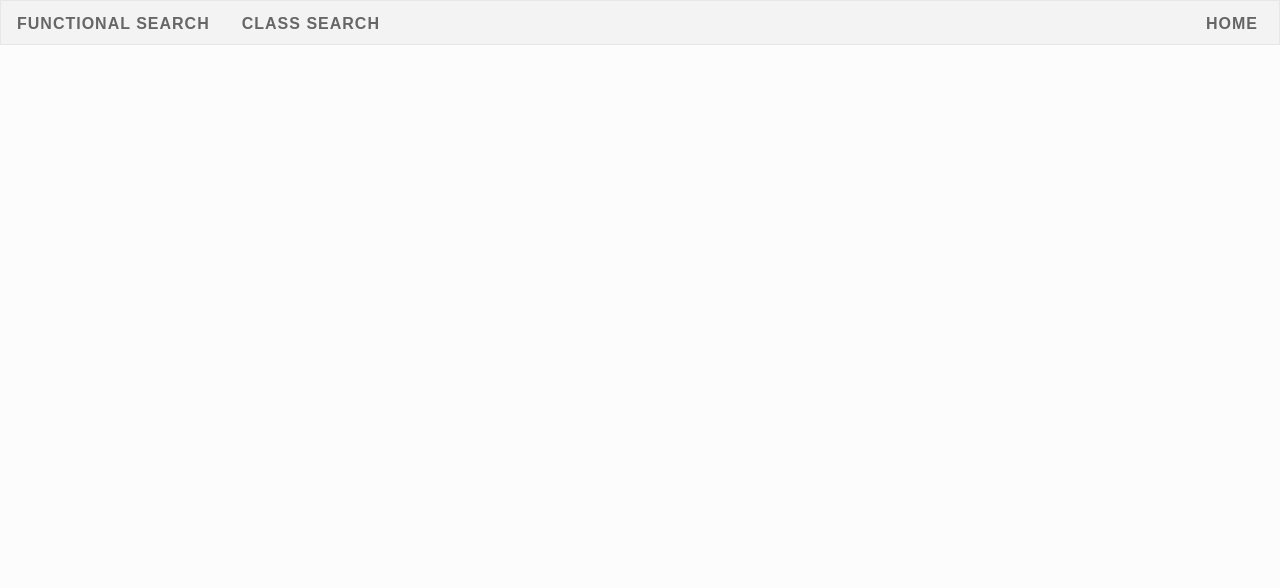
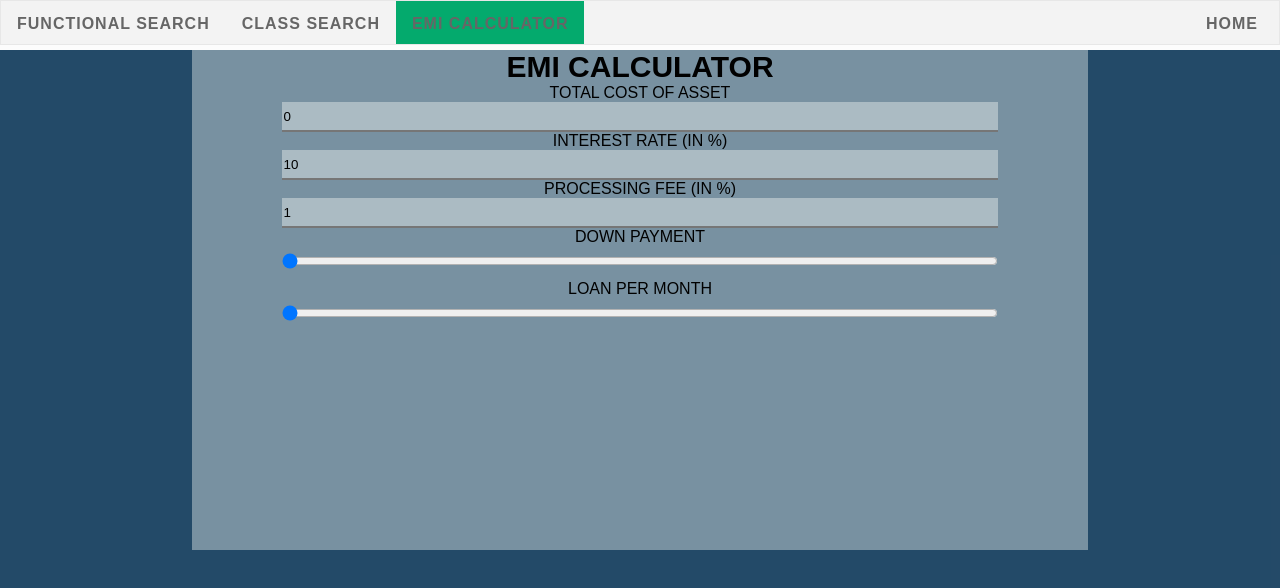
Before and after one commit to Chandan9898Kumar/Search_Bar, a React (Create React App) app: page /EmiCalculator in a window 1280 px wide. Shown: the top 588 px of the page. Built offline with nearby package versions, Linux system fonts and the light colour scheme.

Commit message:
feat: started emi calculator

```diff
--- a/package.json
+++ b/package.json
@@ -3,6 +3,9 @@
   "version": "0.1.0",
   "private": true,
   "dependencies": {
+    "@emotion/react": "^11.10.6",
+    "@emotion/styled": "^11.10.6",
+    "@mui/material": "^5.11.16",
     "@testing-library/jest-dom": "^5.16.5",
     "@testing-library/react": "^13.4.0",
     "@testing-library/user-event": "^13.5.0",
--- a/src/App.js
+++ b/src/App.js
@@ -3,6 +3,7 @@ import NavBar from "./NavBar/NavBar";
 import MainFunctionalPage from "./FunctionalSearch/MainSearchPage";
 import HomePage from "./HomePage/Home";
 import MainClassSearchPage from "./Classcomponentsearch/MainClassPage";
+import MainEmiPage from './EmiCalculator/MainEmi'
 function App() {
   return (
     <>
@@ -12,6 +13,7 @@ function App() {
           <Route exact path="/" element={<HomePage />} />
           <Route exact path="/functional" element={<MainFunctionalPage />} />
           <Route exact path="/Class" element={<MainClassSearchPage />} />
+          <Route exact path="/EmiCalculator" element={<MainEmiPage  />} />
         </Routes>
       </BrowserRouter>
     </>
--- /dev/null
+++ b/src/EmiCalculator/Component/InputData.js
@@ -0,0 +1,14 @@
+import React from "react";
+import "../emiStyle.css";
+const InputText = ({ state, setState }) => {
+  return (
+    <div>
+      <input
+        type="number"
+        value={state}
+        onChange={(event) => setState(event.target.value)}
+      />
+    </div>
+  );
+};
+export default InputText;
--- /dev/null
+++ b/src/EmiCalculator/MainEmi.js
@@ -0,0 +1,74 @@
+import React, { useState } from "react";
+import "./emiStyle.css";
+import InputText from "./Component/InputData";
+
+const MainEmiPage = () => {
+  const [cost, setCost] = useState(0);
+  const [interest, setInterest] = useState(10);
+  const [fee, setFee] = useState(1);
+  const [downPayment, setDownPayment] = useState(0);
+  const [tenure, setTenure] = useState(12);
+  const [emi, setEmi] = useState(0);
+
+  const updateEmi = () => {};
+
+  const updateDownPayment = () => {};
+
+  const calculateEmi=()=>{
+
+  }
+
+  return (
+    <>
+      <div className="mainEmi">
+        <div className="subEmi">
+          <h2 style={{ fontSize: "30px" }}>emi Calculator</h2>
+
+          <div className="cost">
+            Total Cost of Asset{"  "}
+            <InputText state={cost} setState={setCost} />
+          </div>
+
+          <div className="interest">
+            Interest Rate (in %){"  "}
+            <InputText state={interest} setState={setInterest} />
+          </div>
+
+          <div className="fee">
+            Processing Fee (in %)
+            <InputText state={fee} setState={setFee} />
+          </div>
+
+          <div className="downPayment">
+            <div>
+            Down Payment{"  "}
+            </div>
+            <input
+              type="range"
+              min={0}
+              max={cost}
+              value={downPayment}
+              placeholder="Total Cost of Asset"
+              onChange={updateEmi}
+            />
+          </div>
+
+          <div className="loan">
+           <div>
+           Loan Per Month{"  "}
+           </div>
+            <input
+              type="range"
+              min={calculateEmi(cost)}
+              max={calculateEmi(0)}
+              value={emi}
+              placeholder="Total Cost of Asset"
+              onChange={updateDownPayment}
+            />
+          </div>
+        </div>
+      </div>
+    </>
+  );
+};
+export default MainEmiPage;
--- /dev/null
+++ b/src/EmiCalculator/emiStyle.css
@@ -0,0 +1,35 @@
+* {
+  box-sizing: border-box;
+}
+body {
+  margin: 0;
+}
+
+div.mainEmi {
+  width: 100%;
+  height: 100vh;
+  background: rgba(12, 55, 88, 0.9);
+}
+
+div.subEmi {
+  display: block;
+  width: 70%;
+  height: 500px;
+  background-color: rgba(247, 250, 246, 0.4);
+  margin: auto;
+  text-align: center;
+  text-transform: uppercase;
+}
+
+input{
+    background-color:  rgba(247, 250, 246, 0.4);
+    border-top: 0;
+    border-left: 0;
+    border-right: 0;
+    width: 80%;
+    height: 30px;
+}
+
+input:focus{
+    outline: none;
+}
--- a/src/NavBar/NavBar.js
+++ b/src/NavBar/NavBar.js
@@ -23,6 +23,15 @@ const NavBar = () => {
               Class Search
             </NavLink>
           </li>
+          <li>
+            <NavLink
+              to="/EmiCalculator"
+              className={({ isActive }) => (isActive ? "actives" : "inactive")}
+            >
+              EMI Calculator
+            </NavLink>
+          </li>
+
           <li className="home">
             <NavLink
               to="/"
```
Also changed, not shown: 2 other files (tests, documents, lock files or other folders).
